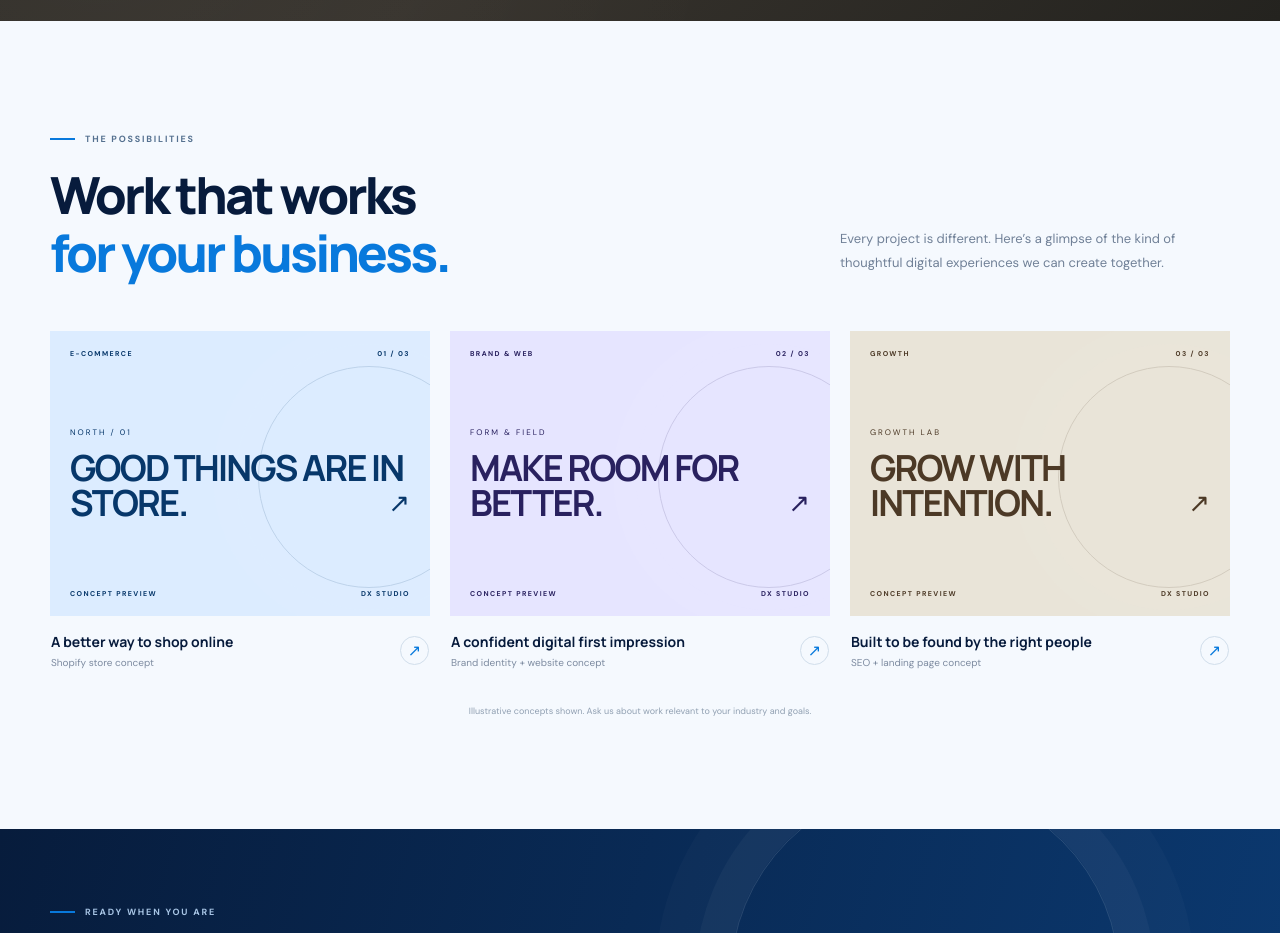
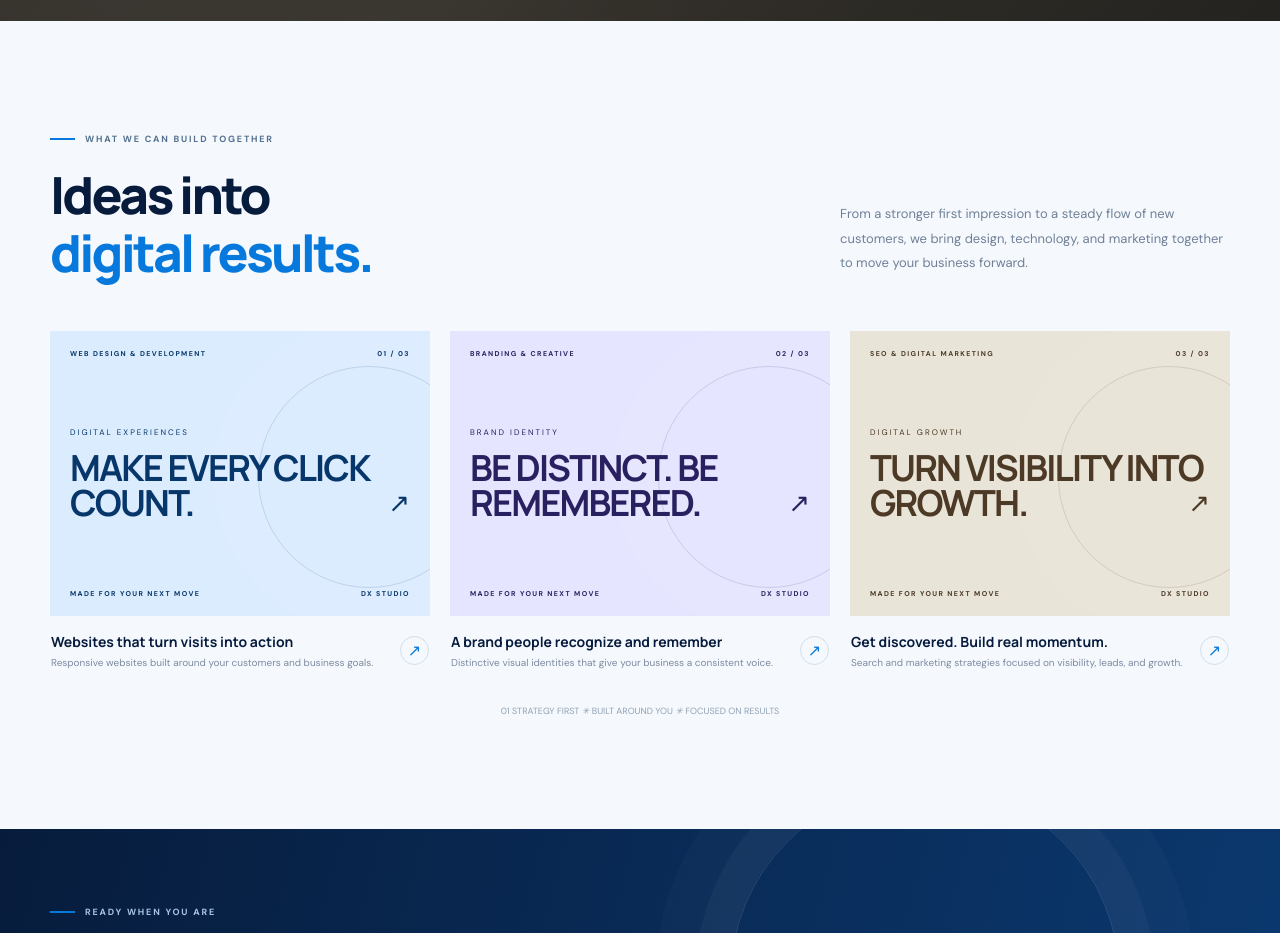
Before and after one commit to digitonixexperts/Digitonix-Experts, a Next.js app: page / in a window 1280 px wide. Shown: the part 3140-4073 px from the top of the page. Built offline with nearby package versions, Linux system fonts and the light colour scheme.

Commit message:
Refresh homepage capabilities showcase copy

```diff
--- a/app/page.tsx
+++ b/app/page.tsx
@@ -15,9 +15,9 @@ const services = [
 ];
 
 const projects = [
-  { type: "E-COMMERCE", title: "A better way to shop online", detail: "Shopify store concept", color: "project-blue", mark: "NORTH / 01" },
-  { type: "BRAND & WEB", title: "A confident digital first impression", detail: "Brand identity + website concept", color: "project-lilac", mark: "FORM & FIELD" },
-  { type: "GROWTH", title: "Built to be found by the right people", detail: "SEO + landing page concept", color: "project-sand", mark: "GROWTH LAB" }
+  { type: "WEB DESIGN & DEVELOPMENT", title: "Websites that turn visits into action", detail: "Responsive websites built around your customers and business goals.", statement: "MAKE EVERY CLICK COUNT.", color: "project-blue", mark: "DIGITAL EXPERIENCES" },
+  { type: "BRANDING & CREATIVE", title: "A brand people recognize and remember", detail: "Distinctive visual identities that give your business a consistent voice.", statement: "BE DISTINCT. BE REMEMBERED.", color: "project-lilac", mark: "BRAND IDENTITY" },
+  { type: "SEO & DIGITAL MARKETING", title: "Get discovered. Build real momentum.", detail: "Search and marketing strategies focused on visibility, leads, and growth.", statement: "TURN VISIBILITY INTO GROWTH.", color: "project-sand", mark: "DIGITAL GROWTH" }
 ];
 
 const faqs = [
@@ -98,9 +98,9 @@ export default function Home() {
 
       <section className="work-section section">
         <div className="container">
-          <div className="section-heading split-heading"><div><div className="eyebrow"><span className="eyebrow-line" /> THE POSSIBILITIES</div><h2>Work that works<br /><span>for your business.</span></h2></div><p>Every project is different. Here’s a glimpse of the kind of thoughtful digital experiences we can create together.</p></div>
-          <div className="projects-grid">{projects.map((project, index) => <article className="project-card" key={project.title}><div className={"project-art " + project.color}><div className="project-art-top"><span>{project.type}</span><span>0{index + 1} / 03</span></div><div className="project-art-center"><span>{project.mark}</span><strong>{index === 0 ? "GOOD THINGS ARE IN STORE." : index === 1 ? "MAKE ROOM FOR BETTER." : "GROW WITH INTENTION."}</strong><i>↗</i></div><div className="project-art-bottom"><span>CONCEPT PREVIEW</span><span>DX STUDIO</span></div></div><div className="project-caption"><div><h3>{project.title}</h3><p>{project.detail}</p></div><span className="project-link">↗</span></div></article>)}</div>
-          <p className="portfolio-note">Illustrative concepts shown. Ask us about work relevant to your industry and goals.</p>
+          <div className="section-heading split-heading"><div><div className="eyebrow"><span className="eyebrow-line" /> WHAT WE CAN BUILD TOGETHER</div><h2>Ideas into<br /><span>digital results.</span></h2></div><p>From a stronger first impression to a steady flow of new customers, we bring design, technology, and marketing together to move your business forward.</p></div>
+          <div className="projects-grid">{projects.map((project, index) => <article className="project-card" key={project.title}><div className={"project-art " + project.color}><div className="project-art-top"><span>{project.type}</span><span>0{index + 1} / 03</span></div><div className="project-art-center"><span>{project.mark}</span><strong>{project.statement}</strong><i>↗</i></div><div className="project-art-bottom"><span>MADE FOR YOUR NEXT MOVE</span><span>DX STUDIO</span></div></div><div className="project-caption"><div><h3>{project.title}</h3><p>{project.detail}</p></div><span className="project-link">↗</span></div></article>)}</div>
+          <div className="portfolio-note"><span>01</span> STRATEGY FIRST <i>✳</i> BUILT AROUND YOU <i>✳</i> FOCUSED ON RESULTS</div>
         </div>
       </section>
 
```
